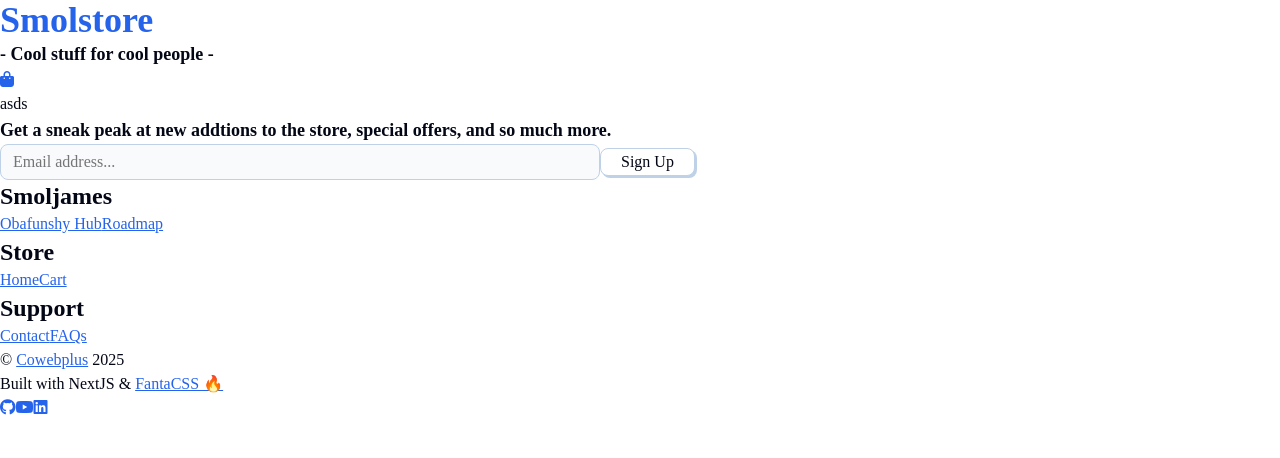
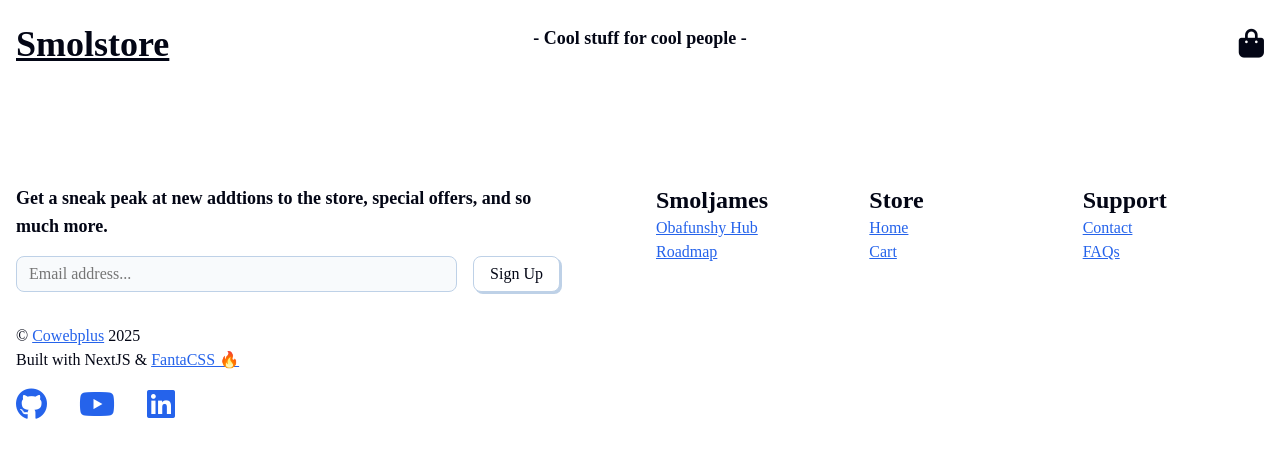
Before and after one commit to obafunshy/smolstore, a Next.js app: page / in a window 1280 px wide. Shown: the top 458 px of the page. Built offline with nearby package versions, Linux system fonts and the light colour scheme; a web font is replaced by a local one.

Commit message:
first components and styles

```diff
--- a/app/globals.css
+++ b/app/globals.css
@@ -0,0 +1,165 @@
+body {
+  position: relative;
+}
+
+#app {
+  display: flex;
+  flex-direction: column;
+  min-height: 100vh;
+  position: relative;
+}
+
+.header-content,
+section,
+footer {
+  max-width: 1400px;
+  width: 100%;
+  margin: 0 auto;
+}
+
+section {
+  padding: 1rem;
+}
+
+header {
+  position: sticky;
+  top: 0;
+  left:0;
+  width: 100%;
+  background: #fff;
+  z-index: 1000;
+  padding: 1.5rem 1rem;
+}
+
+.header-content {
+  display: grid;
+  grid-template-columns: repeat(2, minmax(0, 1fr));
+  gap: 1rem;
+}
+
+.header-content > div:last-of-type {
+  display: flex;
+  align-items: center;
+  justify-self: flex-end;
+}
+
+.header-content hi {
+  background: #030615;
+}
+
+.header-content a {
+  font-size: 1.4rem;
+  color: var(--color-primary)
+}
+
+.mid-text {
+  display: none;
+}
+
+/* main app  */
+
+
+
+
+/* footer styles  */
+hr {
+  height: 1px;
+  background-color: var(--border-primary);
+}
+
+footer {
+  padding: 4rem 1rem;
+  display: grid;
+  grid-template-columns: repeat(1, minmax(0,1fr));
+  gap: 4rem;
+}
+
+.email-container {
+  display: flex;
+  flex-direction: column;
+  gap: 1rem;
+}
+
+.email-container div {
+  display: flex;
+  align-items: center;
+  gap: 1rem;
+}
+
+.email-container div input {
+  width: 100%;
+  max-width: unset;
+  flex: 1;
+}
+
+.email-container div button {
+  height: 100%;
+  padding: 0.25rem 1rem;
+  white-space: nowrap;
+}
+
+footer .links-container {
+  display: grid;
+  grid-template-columns: repeat(1, minmax(0,1fr));
+  gap: 2rem;
+}
+
+footer .links-container > div {
+  display: flex;
+  flex-direction: column;
+  gap: 0;
+  min-width: 140px;
+}
+
+.socials {
+  display: flex;
+  flex-direction: column;
+  gap: 1rem;
+}
+
+.social-links {
+  display: flex;
+  align-items: center;
+  gap: 2rem;
+}
+
+.social-links i {
+  font-size: 2rem;
+}
+
+
+/* break points  */
+
+@media (min-width: 648px) {
+  .header-content {
+    grid-template-columns: repeat(3, minmax(0, 1fr));
+  }
+  .mid-text {
+    display: block;
+    margin: 0 auto;
+  }
+
+  .header-content i {
+    font-size: 1.8rem;
+  }
+}
+
+@media (min-width: 768px) {
+    footer {
+      grid-template-columns: repeat(2, minmax(0, 1fr));
+      gap: 2rem;
+      }
+    .email-container {
+      padding-right: 4rem;
+    }
+    .socials {
+      grid-column: span 2 / span 2;
+    }
+
+}
+
+@media (min-width: 1024px) {
+    footer .links-container {
+      grid-template-columns: repeat(3, minmax(0, 1fr));
+    }
+}
--- a/app/layout.js
+++ b/app/layout.js
@@ -54,7 +54,7 @@
               </div>
             </div>
             <div className="socials">
-              <p>© <a href="hhtps://cowebplus.com">Cowebplus</a> 2025 <br />Built with NextJS & <a target="_blank" href="https//fantacss.smoljames.com">FantaCSS 🔥</a></p>
+              <p>© <a href="https://cowebplus.com">Cowebplus</a> 2025 <br />Built with NextJS & <a target="_blank" href="https//fantacss.smoljames.com">FantaCSS 🔥</a></p>
               <div className="social-links">
                 <Link href={'/'} target="_blank"><i className="fa-brands fa-github"></i></Link>
                 <Link href={'/'} target="_blank"><i className="fa-brands fa-youtube"></i></Link>
--- a/app/page.js
+++ b/app/page.js
@@ -1,7 +1,13 @@
+import ImageBanner from "@/components/ImageBanner";
+import Products from "@/components/Products";
+
 export default function Home() {
   return (
-    <div>
-      asds
-    </div>
+    <>
+      <ImageBanner />
+      <section>
+        <Products />
+      </section>
+    </>
   );
 }
--- /dev/null
+++ b/components/ImageBanner.jsx
@@ -0,0 +1,7 @@
+export default function ImageBanner() {
+    return (
+        <div>
+
+        </div>
+    )
+}
--- /dev/null
+++ b/components/Products.jsx
@@ -0,0 +1,7 @@
+export default function Products() {
+    return (
+        <div>
+
+        </div>
+    )
+}
```
Also changed, not shown: components/Portal.jsx (added, +7 -0 lines).
